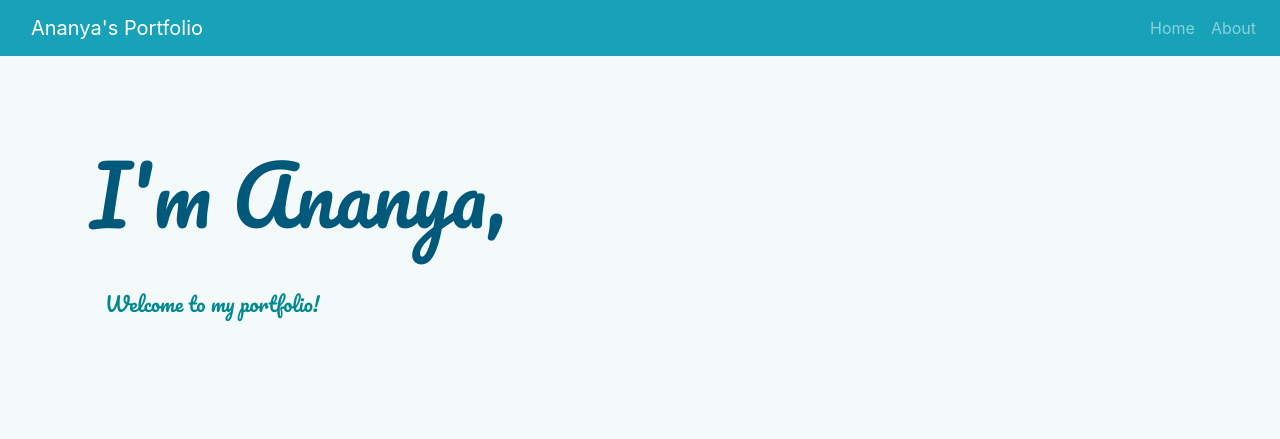
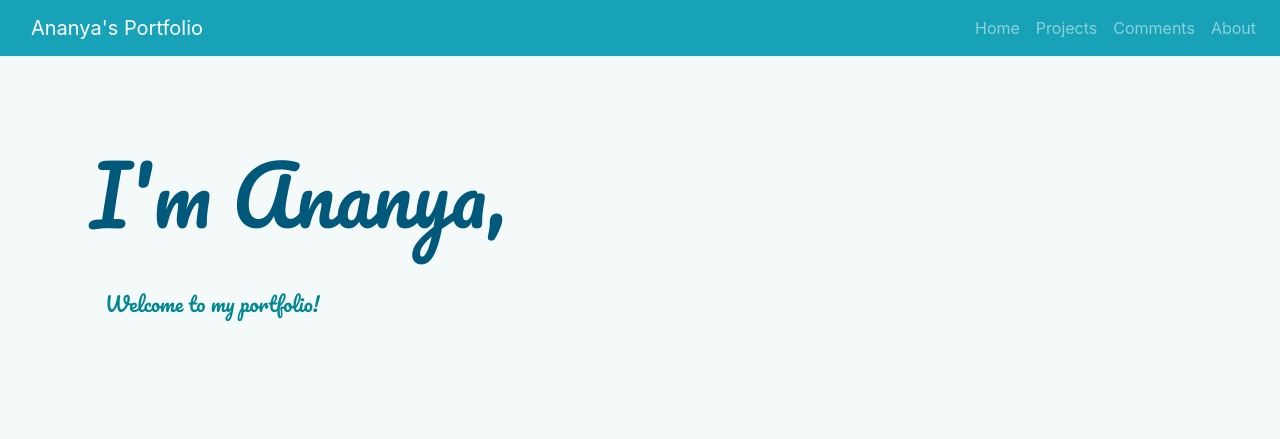
Before and after one commit to itsmeyay-coder/Portfolio, a Flask app: page / in a window 1280 px wide. Shown: the top 439 px of the page. Run offline with Flask 2, Linux system fonts and the light colour scheme; data comes from the database, SQL or seed files in the repository; some libraries are stand-ins or nearby versions; some web fonts are replaced.

Commit message:
Add some links to direct to different parts of webpage

```diff
--- a/templates/Index.html
+++ b/templates/Index.html
@@ -7,7 +7,7 @@
 </div>
 <br>
 <br>
-<div class="projects-container">
+<div id="projects-div" class="projects-container">
         <div class="container-fluid">
                 <h2><strong>Projects</strong></h2>
                 <br>
@@ -43,7 +43,7 @@
 <br>
 <br>
 <hr>
-<div class="input-container">
+<div id="comments-div" class="input-container">
 <h2><strong>Comments</strong></h2>
 <br>
 <br>
--- a/templates/header.html
+++ b/templates/header.html
@@ -27,6 +27,16 @@
                 </a>
             </li>
             <li class="nav-item">
+                <a class="nav-link" href="#projects-div">
+                  Projects
+                </a>
+            </li>
+            <li class="nav-item">
+                <a class="nav-link" href="#comments-div">
+                  Comments
+                </a>
+            </li>
+            <li class="nav-item">
                 <a class="nav-link" href="{{ url_for('about') }}">
                   About
                 </a>
```
